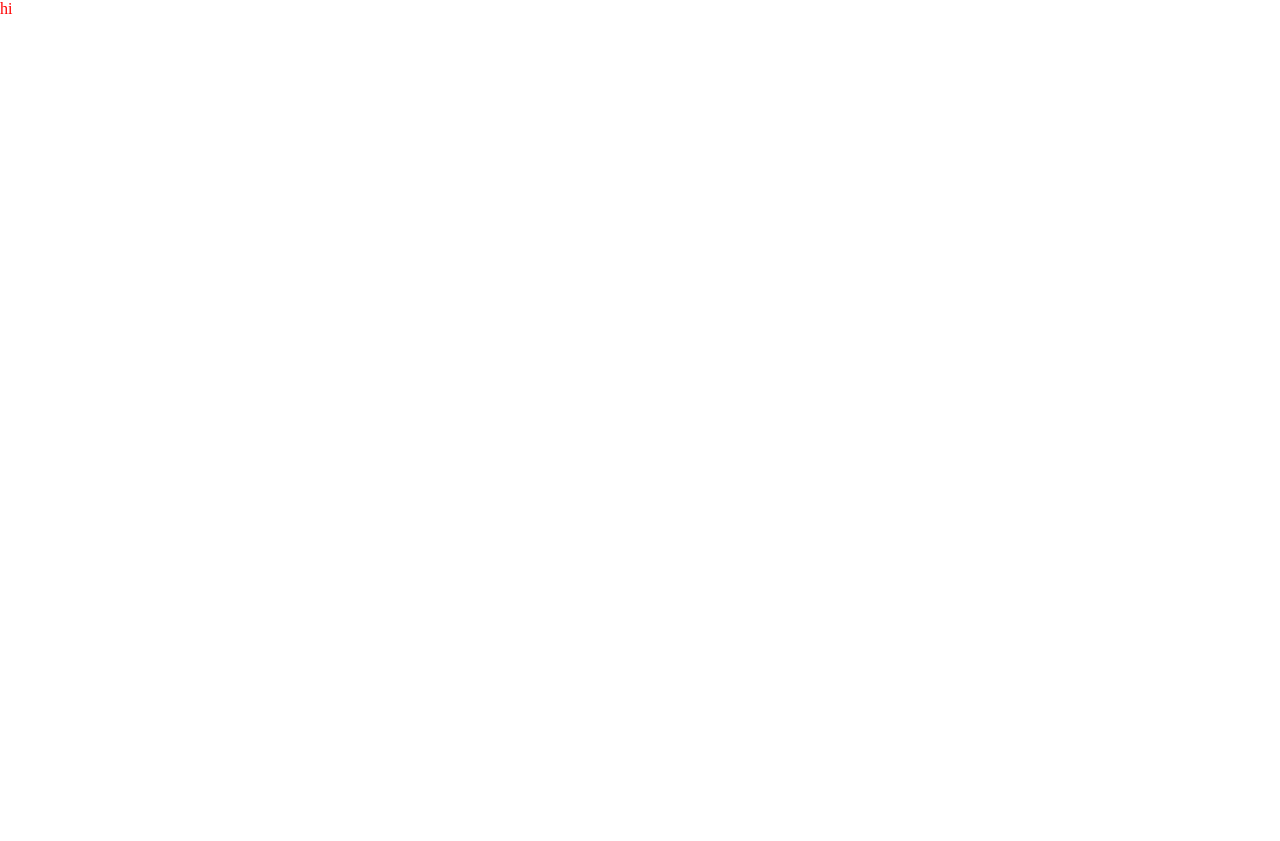
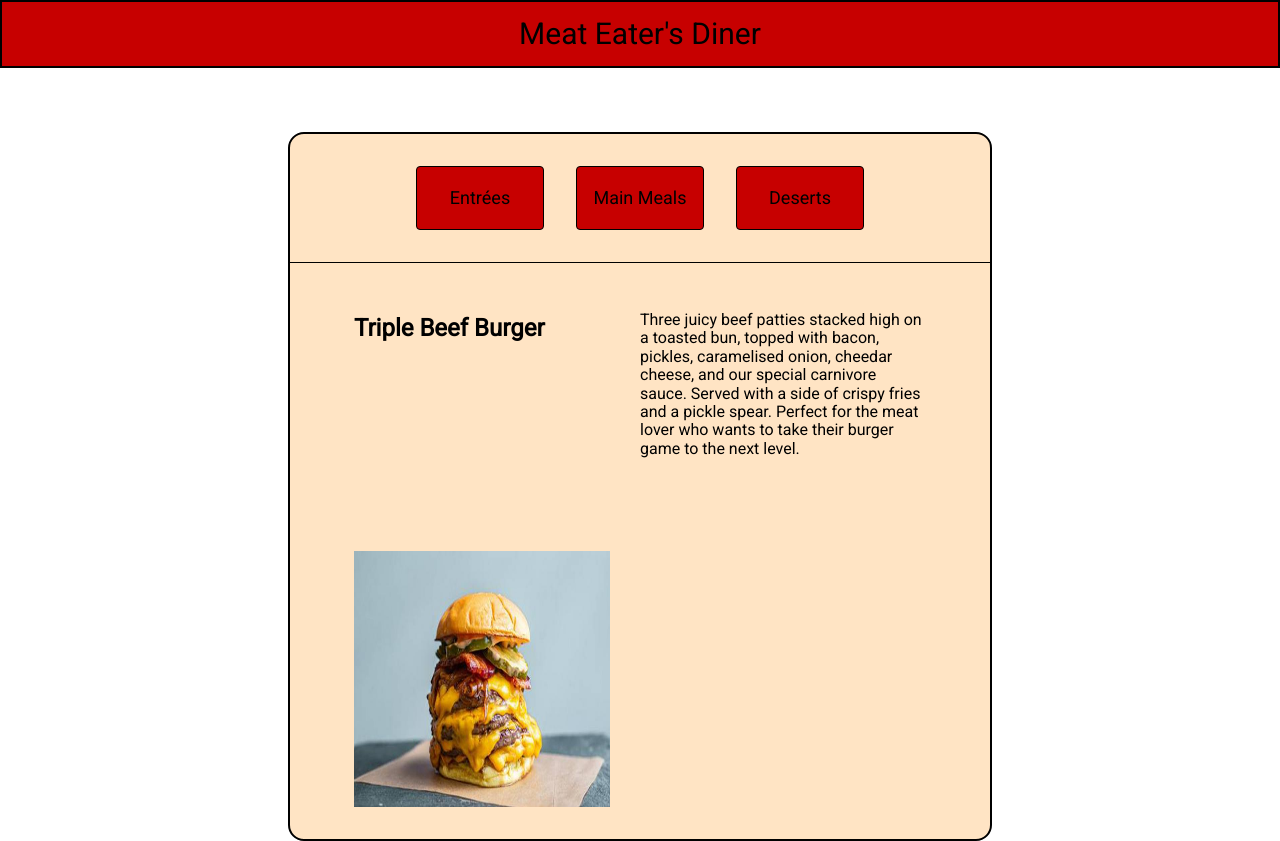
Before and after one commit to iamgame3/restaurant-page, a plain HTML site: page dist/index.html in a window 1280 px wide. Before the commit the page ends 800 px from the top, so only its background shows below. Drawn offline with Linux system fonts and the light colour scheme.

Commit message:
Add basic html code to test styling, add styling, add js files for menu sections, and add images

```diff
--- a/dist/index.html
+++ b/dist/index.html
@@ -7,7 +7,30 @@
     <link rel="stylesheet" href="./styles.css" />
   </head>
   <body>
-    <div id="content">hi</div>
+    <div id="content">
+      <div class="header">Meat Eater's Diner</div>
+      <div class="menu">
+        <div class="section-selection">
+          <button class="section-button">Entrées</button>
+          <button class="section-button">Main Meals</button>
+          <button class="section-button">Deserts</button>
+        </div>
+        <div class="menu-choices">
+          <div class="menu-choice">
+            <h2 class="food-name">Triple Beef Burger</h2>
+            <p class="food-description">
+              Three juicy beef patties stacked high on a toasted bun, topped with
+              bacon, pickles, caramelised onion, cheedar cheese, and our special
+              carnivore sauce. Served with a side of crispy fries and a pickle
+              spear. Perfect for the meat lover who wants to take their burger
+              game to the next level.
+            </p>
+            <img src="../src/imgs/main-meals/triple-burger.jpg" alt="Sample Text" class="food-picture" />
+          </div>
+          <div class="menu-choice"></div>
+        </div>
+      </div>
+    </div>
     <script src="main.js"></script>
   </body>
 </html>
--- a/dist/styles.css
+++ b/dist/styles.css
@@ -1,3 +1,85 @@
-div {
-    color: red;
+@import url('https://fonts.googleapis.com/css2?family=Roboto&display=swap');
+
+:root {
+    --background-red: rgb(199, 0, 0);
 }
+
+div, p, h1, h2, h3,
+h4, h5, h6, button {
+    font-family: 'Roboto', Arial, Helvetica, sans-serif;
+}
+
+.header {
+    display: flex;
+    align-items: center;
+    justify-content: center;
+    height: 8vh;
+    font-size: 30px;
+    background-color: var(--background-red);
+    border: 2px solid black;
+}
+
+.menu {
+    margin-top: 64px;
+    margin-left: 36vh;
+    margin-right: 36vh;
+    border: 2px solid black;
+    border-radius: 16px;
+    background-color: bisque;
+}
+
+.section-selection {
+    display: flex;
+    justify-content: center;
+    align-items: center;
+    gap: 32px;
+    height: 128px;
+    border-bottom: 1px solid black;
+}
+
+.section-button {
+    height: 64px;
+    width: 128px;
+    background-color: var(--background-red);
+    border: 1px solid black;
+    border-radius: 4px;
+    cursor: pointer;
+    font-size: 18px;
+}
+
+.section-button:active {
+    background-color: red;
+}
+
+.menu-choices {
+    display: flex;
+    flex-direction: column;
+    margin-top: 32px;
+    margin-bottom: 32px;
+    margin-left: 64px;
+    margin-right: 64px;
+}
+
+.menu-choice {
+    display: grid;
+    grid-template-columns: 1fr 1fr;
+    grid-template-rows: 1fr 1fr;
+
+}
+
+.food-name {
+    grid-row: 1 / 2;
+    grid-column: 1 / 2;
+}
+
+.food-description {
+    grid-row: 1 / 2;
+    grid-column: 2 / 3;
+}
+
+.food-picture {
+    grid-row: 2 / 3;
+    grid-column: 1 / 3;
+    height: 256px;
+    width: 256px;
+}
```
Also changed, not shown: src/deserts.js (added), src/entrees.js (added), src/imgs/main-meals/triple-burger.jpg (added), src/main-meals.js (added), src/page-setup.js (added).
